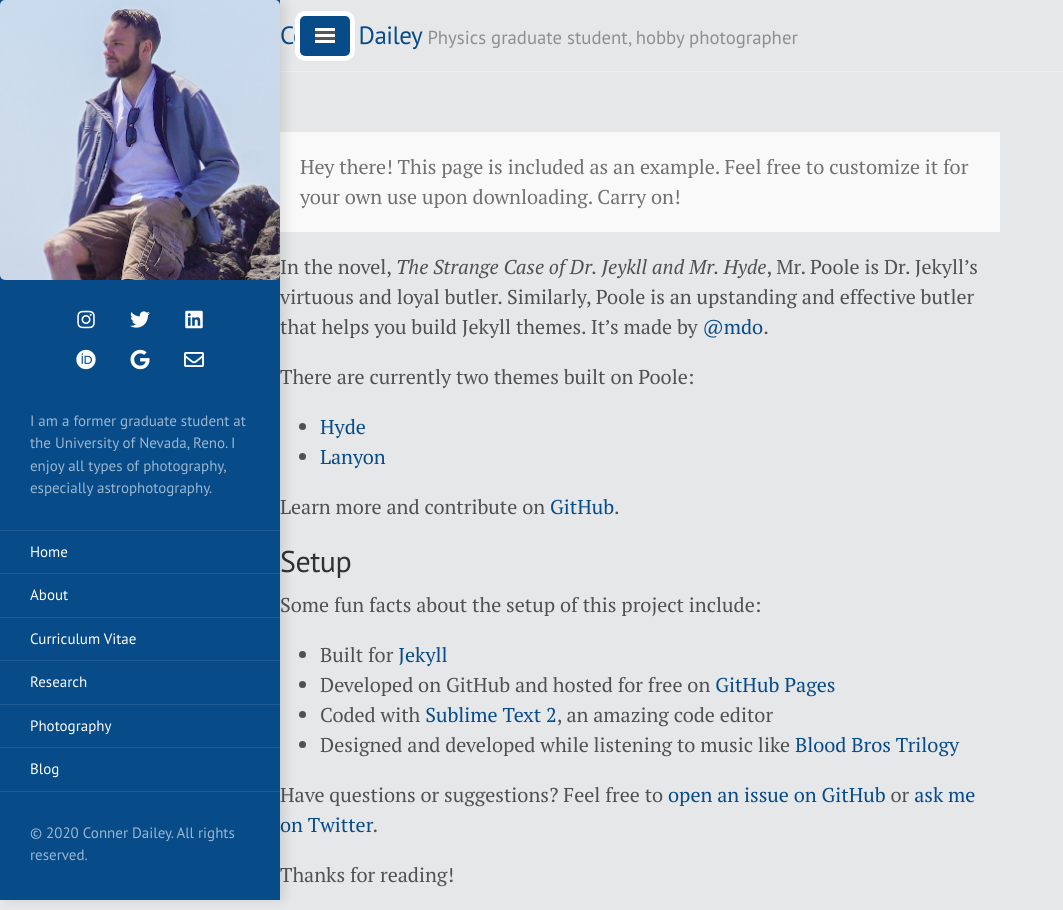
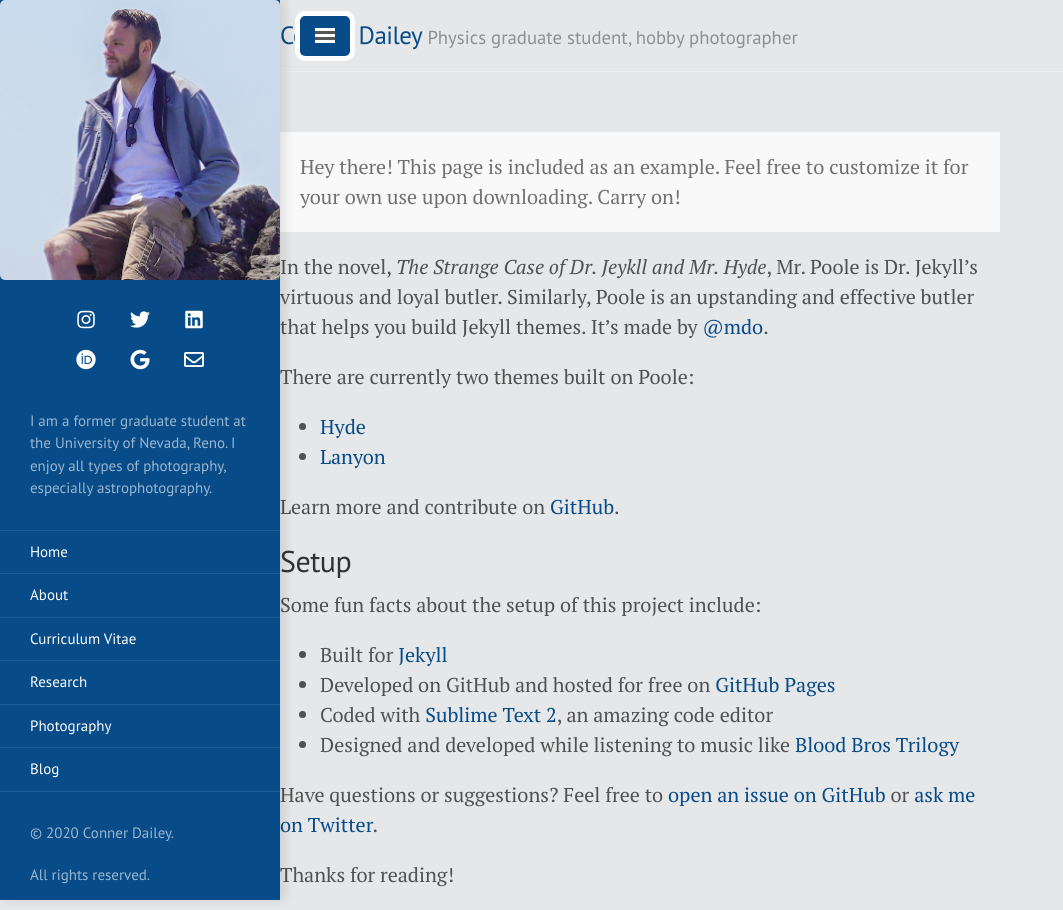
Before and after one commit to TakeTwiceDailey/TakeTwiceDailey.github.io, a Jekyll site: the page built from index.html, in a window 1280 px wide. Shown: the whole page, without its empty margins (0-1063 px from the left). Built offline with Jekyll 4.4.1, drawn with Linux system fonts in a browser that asks for light colours; nearby versions of some CDN libraries.

Commit message:
edited sidebar

```diff
--- a/_includes/sidebar.html
+++ b/_includes/sidebar.html
@@ -111,8 +111,7 @@
   </nav>
 
   <div class="sidebar-item">
-    <p>
-      &copy; {{ site.time | date: '%Y' }} Conner Dailey. All rights reserved.
-    </p>
+    <p>&copy; {{ site.time | date: '%Y' }} Conner Dailey.</p>
+    <p>All rights reserved.</p>
   </div>
 </div>
```
